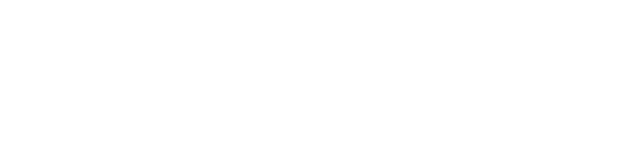
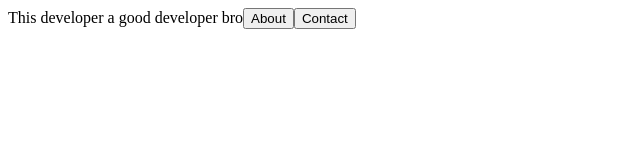
Before and after one commit to developertarik/Restaurant-Page, a website built with webpack: page dist/index.html in a window 1280 px wide. Shown: the whole page, without its empty margins (0-640 px from the left). Built offline with nearby package versions, Linux system fonts and the light colour scheme.

Commit message:
add new version 0.02

```diff
--- /dev/null
+++ b/src/about.js
@@ -0,0 +1,3 @@
+export default function AboutMe(){
+    alert("About.js sitesini yüklemeyi başardın dostum alkış");
+}
--- /dev/null
+++ b/src/contact.js
@@ -0,0 +1,3 @@
+export default function contactMe(){
+    alert("Contact page.")
+}
--- a/src/index.js
+++ b/src/index.js
@@ -0,0 +1,19 @@
+import AboutMe from "./about";
+import contactMe from "./contact";
+import contact from "./contact";
+
+
+function component(){
+    const element = document.createElement("div");
+    const btn = document.createElement("button");
+    const btnC  = document.createElement("button")
+    element.innerHTML = "This developer a good developer bro";
+    btnC.innerText = "Contact "
+    btn.innerHTML = "About";
+btn.onclick = AboutMe;
+btnC.onclick = contactMe;
+element.appendChild(btn)
+element.appendChild(btnC)
+return element
+}
+document.body.appendChild(component());
```
Also changed, not shown: dist/index.html, dist/main.js, 1 other file.
